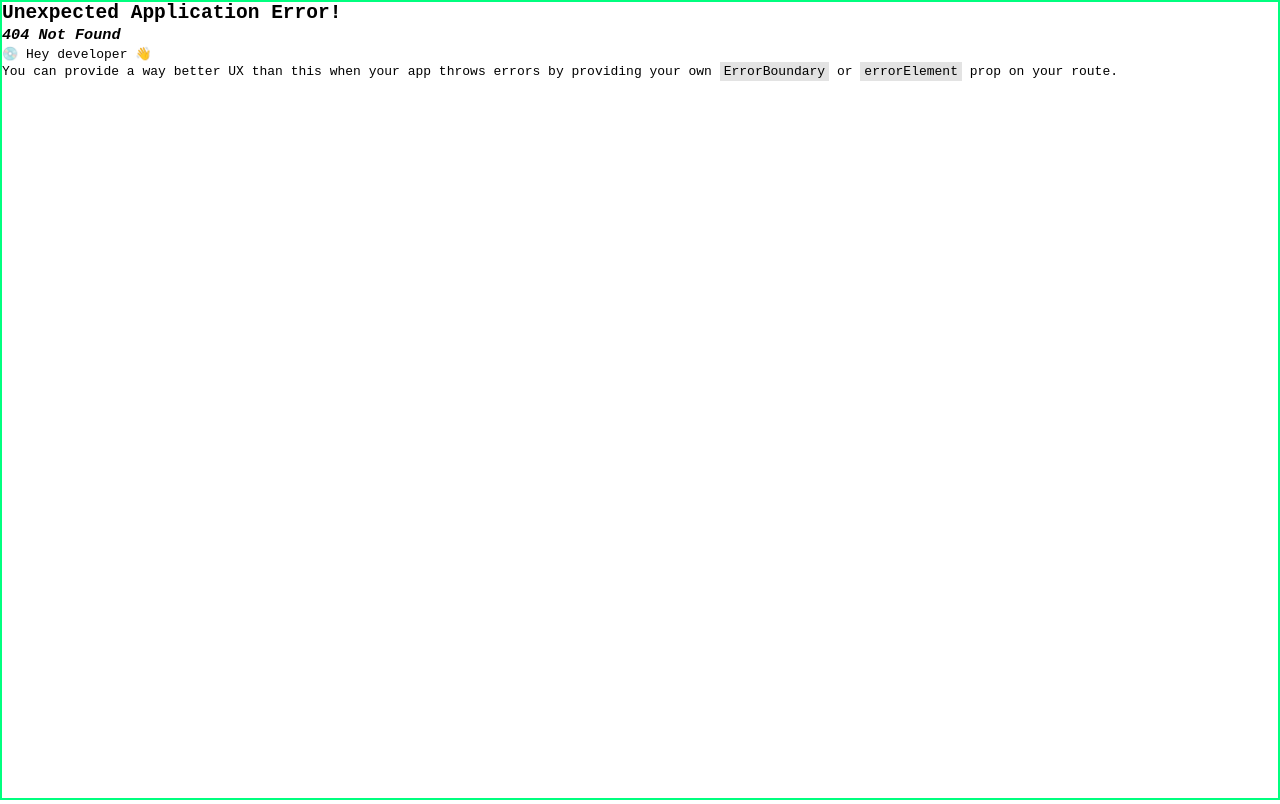
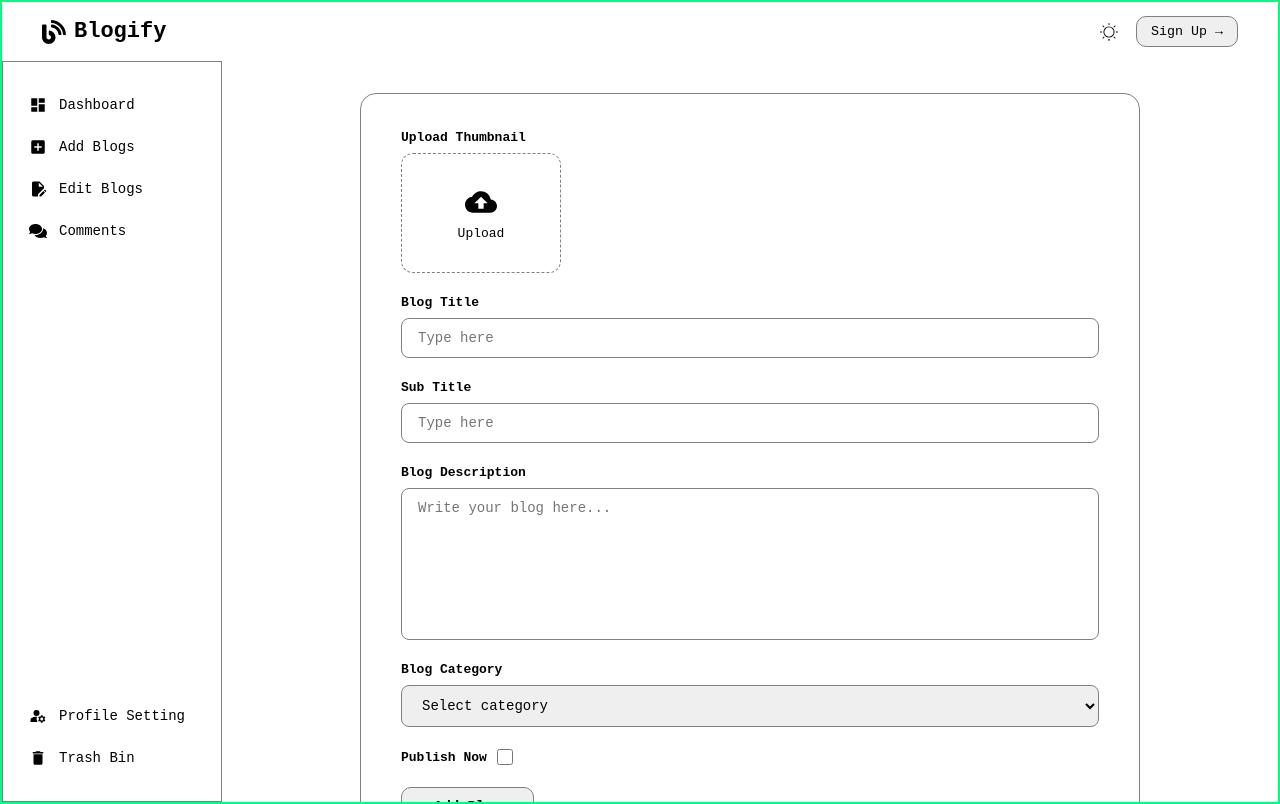
Before and after one commit to hammadgul-dev/blogify, a React app in the folder Frontend/: page /admin/add-blog in a window 1280 px wide. Before the commit this address had no page. Built offline with nearby package versions, Linux system fonts and the light colour scheme; the HTML template or start-up script is replaced by a standard one.

Commit message:
add blog creation page with form

```diff
--- a/Frontend/src/Admin/Components Style/AdminLayout.module.css
+++ b/Frontend/src/Admin/Components Style/AdminLayout.module.css
@@ -2,25 +2,20 @@
     display: flex;
     flex-direction: column;
     width: 100%;
-    min-height: 100vh;
+    height: 100vh;
+    overflow: hidden;
 }
 
 .admin-body {
     display: flex;
     flex: 1;
     width: 100%;
+    overflow: hidden;
 }
 
 .admin-content {
     display: flex;
     flex-direction: column;
     flex: 1;
-    padding: 24px;
     overflow-y: auto;
 }
-
-@media (max-width: 768px) {
-    .admin-content {
-        padding: 16px;
-    }
-}
--- a/Frontend/src/Admin/Components/Sidebar.jsx
+++ b/Frontend/src/Admin/Components/Sidebar.jsx
@@ -5,8 +5,11 @@ import { MdEditDocument } from "react-icons/md";
 import { FaComments } from "react-icons/fa";
 import { MdManageAccounts } from "react-icons/md";
 import { MdDelete } from "react-icons/md";
+import { useNavigate } from "react-router-dom";
 
 function Sidebar() {
+    let navigate = useNavigate()
+
     return (
         <div className={style["sidebar"]}>
             <div className={style["sidebar-top"]}>
@@ -16,7 +19,7 @@ function Sidebar() {
                 </div>
                 <div className={style["sidebar-item"]}>
                     <MdAddBox />
-                    <span>Add Blogs</span>
+                    <span onClick={()=> navigate("add-blog")}>Add Blogs</span>
                 </div>
                 <div className={style["sidebar-item"]}>
                     <MdEditDocument />
--- /dev/null
+++ b/Frontend/src/Admin/Pages Style/AddBlog.module.css
@@ -0,0 +1,114 @@
+.addblog {
+    display: flex;
+    justify-content: center;
+    width: 100%;
+    height: 100%;
+    overflow-y: auto;
+    padding: 32px 40px;
+}
+
+.addblog-card {
+    display: flex;
+    flex-direction: column;
+    gap: 22px;
+    width: 100%;
+    max-width: 780px;
+    padding: 36px 40px;
+    border-radius: 16px;
+    border: 1px solid gray;
+    height: fit-content;
+}
+
+.form-group {
+    display: flex;
+    flex-direction: column;
+    gap: 8px;
+    width: 100%;
+}
+
+.form-group label {
+    font-size: 13px;
+    font-weight: 600;
+}
+
+.form-group input,
+.form-group textarea,
+.form-group select {
+    width: 100%;
+    padding: 11px 16px;
+    font-size: 14px;
+    border-radius: 8px;
+    border: 1px solid gray;
+}
+
+.upload-box {
+    display: flex;
+    flex-direction: column;
+    align-items: center;
+    justify-content: center;
+    gap: 8px;
+    width: 160px;
+    height: 120px;
+    border-radius: 12px;
+    border: 1px dashed gray;
+    cursor: pointer;
+    font-size: 13px;
+}
+
+.upload-box svg {
+    font-size: 32px;
+}
+
+.publish-row {
+    display: flex;
+    align-items: center;
+    gap: 10px;
+    font-size: 13px;
+    font-weight: 600;
+}
+
+.publish-row input {
+    width: 16px;
+    height: 16px;
+    cursor: pointer;
+}
+
+.submit-btn {
+    width: fit-content;
+    padding: 11px 32px;
+    font-size: 14px;
+    font-weight: 700;
+    border-radius: 10px;
+    border: 1px solid gray;
+}
+
+@media (max-width: 768px) {
+    .addblog {
+        padding: 20px 24px;
+    }
+
+    .addblog-card {
+        padding: 24px;
+        gap: 18px;
+    }
+
+    .upload-box {
+        width: 130px;
+        height: 100px;
+    }
+}
+
+@media (max-width: 480px) {
+    .addblog {
+        padding: 16px;
+    }
+
+    .addblog-card {
+        padding: 16px;
+        border: none;
+    }
+
+    .submit-btn {
+        width: 100%;
+    }
+}
--- /dev/null
+++ b/Frontend/src/Admin/Pages/AddBlog.jsx
@@ -0,0 +1,58 @@
+import style from "../Pages Style/AddBlog.module.css"
+import { MdCloudUpload } from "react-icons/md";
+
+function AddBlog() {
+    return (
+        <div className={style["addblog"]}>
+            <div className={style["addblog-card"]}>
+
+                <div className={style["form-group"]}>
+                    <label>Upload Thumbnail</label>
+                    <div className={style["upload-box"]}>
+                        <MdCloudUpload />
+                        <span>Upload</span>
+                    </div>
+                </div>
+
+                <div className={style["form-group"]}>
+                    <label>Blog Title</label>
+                    <input type="text" placeholder="Type here" />
+                </div>
+
+                <div className={style["form-group"]}>
+                    <label>Sub Title</label>
+                    <input type="text" placeholder="Type here" />
+                </div>
+
+                <div className={style["form-group"]}>
+                    <label>Blog Description</label>
+                    <textarea rows={8} placeholder="Write your blog here..." />
+                </div>
+
+                <div className={style["form-group"]}>
+                    <label>Blog Category</label>
+                    <select>
+                        <option value="">Select category</option>
+                        <option value="tech">Tech</option>
+                        <option value="business">Business</option>
+                        <option value="health">Health</option>
+                        <option value="travel">Travel</option>
+                        <option value="education">Education</option>
+                        <option value="finance">Finance</option>
+                        <option value="career">Career</option>
+                    </select>
+                </div>
+
+                <div className={style["publish-row"]}>
+                    <label>Publish Now</label>
+                    <input type="checkbox" />
+                </div>
+
+                <button className={style["submit-btn"]}>Add Blog</button>
+
+            </div>
+        </div>
+    )
+}
+
+export default AddBlog
--- a/Frontend/src/Routes.jsx
+++ b/Frontend/src/Routes.jsx
@@ -3,6 +3,7 @@ import Home from "./Pages/Home"
 import Auth from "./Pages/Auth"
 import AdminLayout from "./Admin/Components/AdminLayout"
 import Dashboard from "./Admin/Pages/Dashboard"
+import AddBlog from "./Admin/Pages/AddBlog"
 
 let routes = createBrowserRouter([
     {
@@ -19,6 +20,7 @@ let routes = createBrowserRouter([
         children: [
             { index: true, element: <Dashboard /> },
             { path: "dashboard", element: <Dashboard /> },
+            { path: "add-blog", element: <AddBlog /> },
         ]
     },
 ])
```
